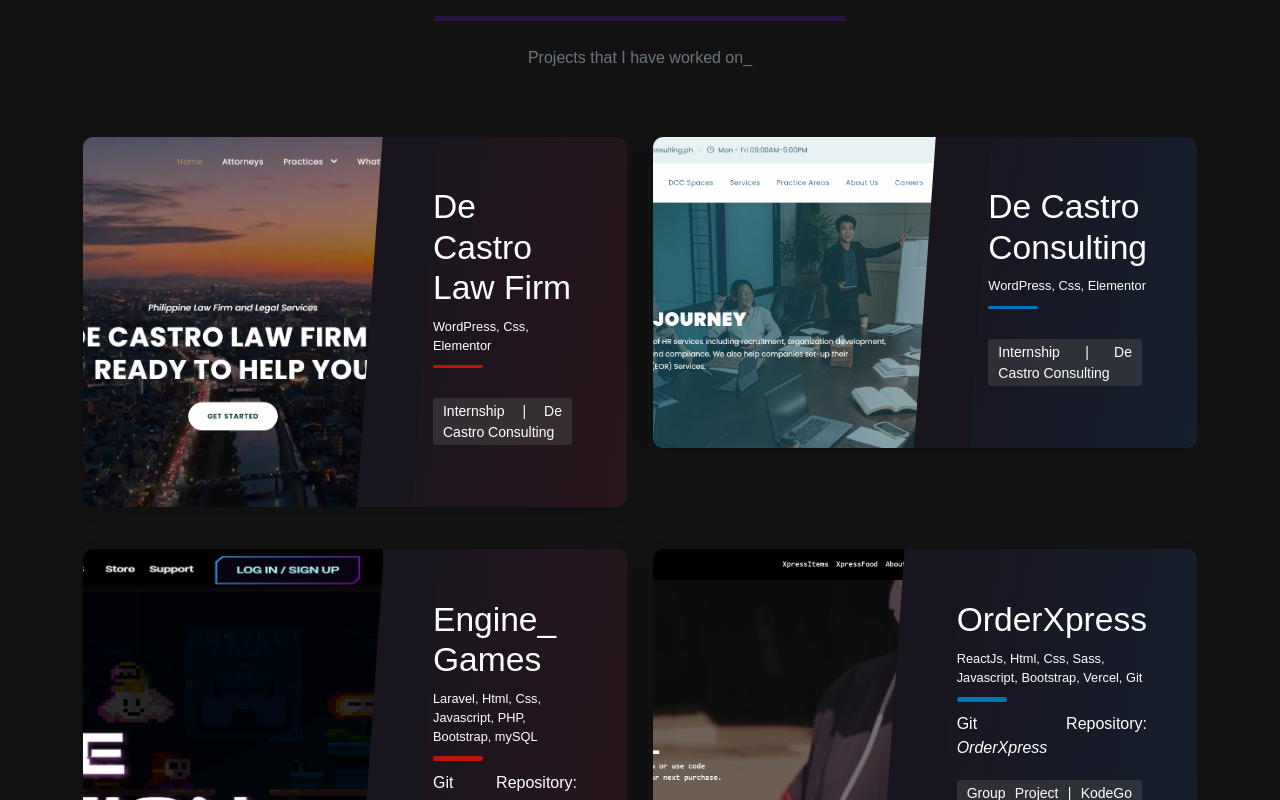
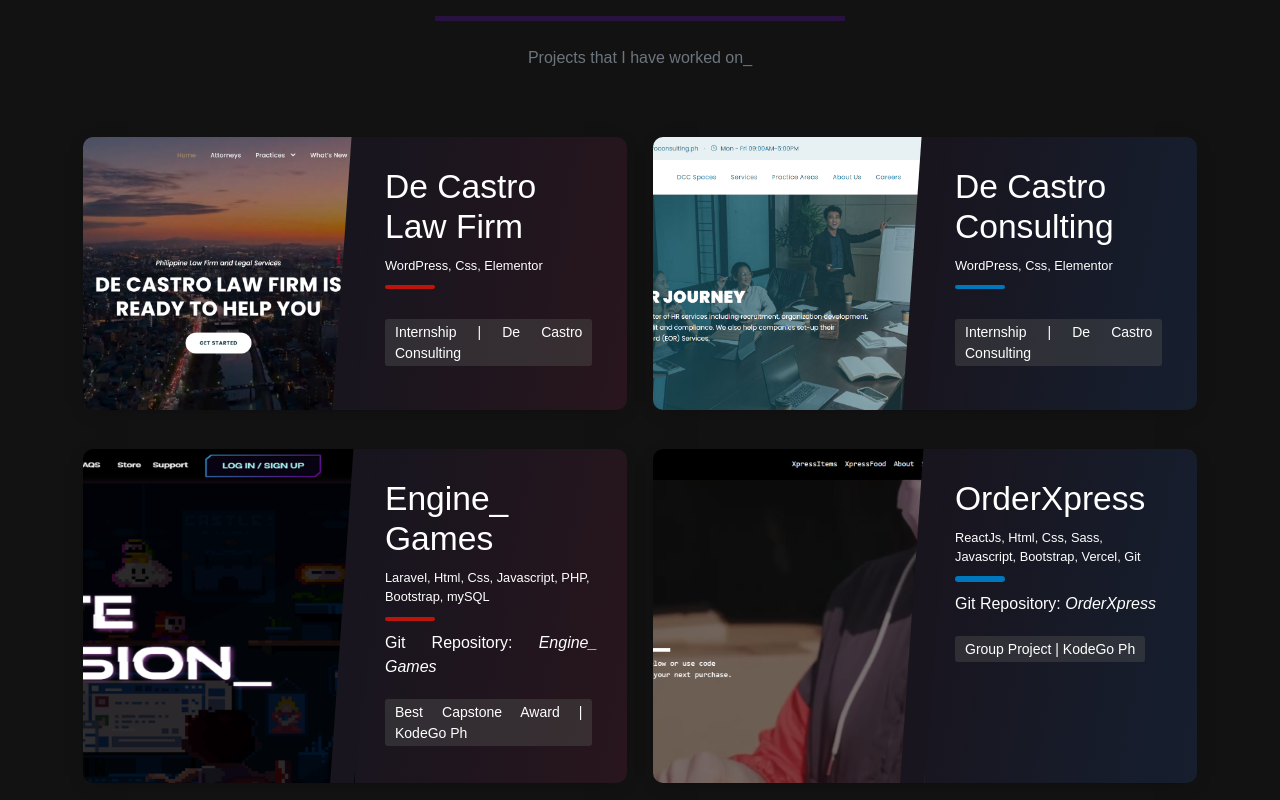
Before and after one commit to jammmeess/portfolio-jammmeess, a React (Create React App) app: page / in a window 1280 px wide. Shown: the part 2560-3360 px from the top of the page. Built offline with nearby package versions, Linux system fonts and the light colour scheme; a web font is replaced by a local one.

Commit message:
Cards Style Update

```diff
--- a/src/index.scss
+++ b/src/index.scss
@@ -55,8 +55,8 @@
 .postcard {
   flex-wrap: wrap;
   display: flex;
-  min-width: 70%;
-  min-height: auto;
+  width: 100%;
+  height: 90%;
   box-shadow: 0 4px 21px -12px rgba(0, 0, 0, 0.66);
   border-radius: 10px;
   margin: 0 0 2rem 0;
@@ -95,8 +95,8 @@
   }
 
   .postcard__img {
-    min-height: 50px;
-    min-width: 50px;
+    max-height: auto !important;
+    width: 100%;
     object-fit: cover;
     position: relative;
   }
@@ -182,13 +182,13 @@
     }
 
     .postcard__img {
-      max-width: 300px;
-      max-height: 100%;
+      max-width: 50%;
+      max-height: auto;
       transition: transform 0.3s ease;
     }
 
     .postcard__text {
-      padding: 3rem;
+      padding: 30px;
       width: 100%;
     }
 
@@ -198,7 +198,7 @@
       display: block;
       background: #18151f;
       top: -20%;
-      height: 130%;
+      height: 100%;
       width: 55px;
     }
 
@@ -237,7 +237,7 @@
 
     top: -20%;
     height: 130%;
-    width: 55px;
+    width: 24px;
   }
 
   .postcard.dark {
```
Also changed, not shown: src/img/skills_background.jpg (added).
